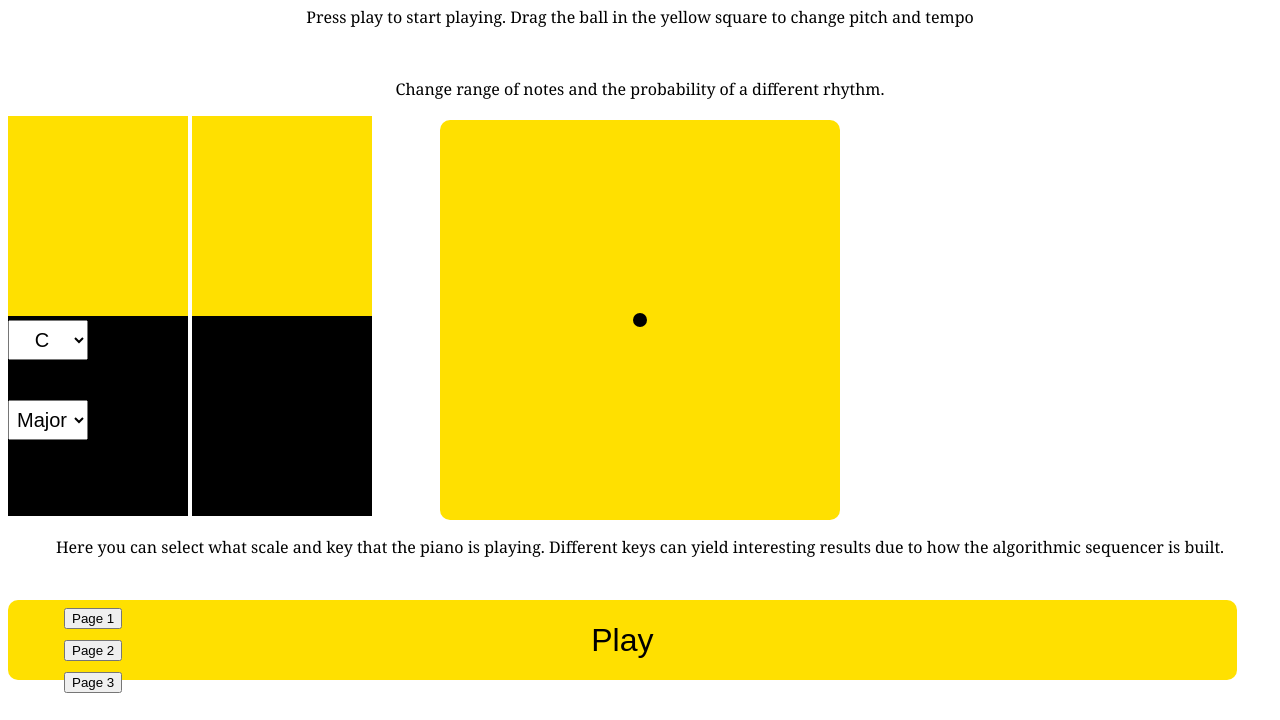
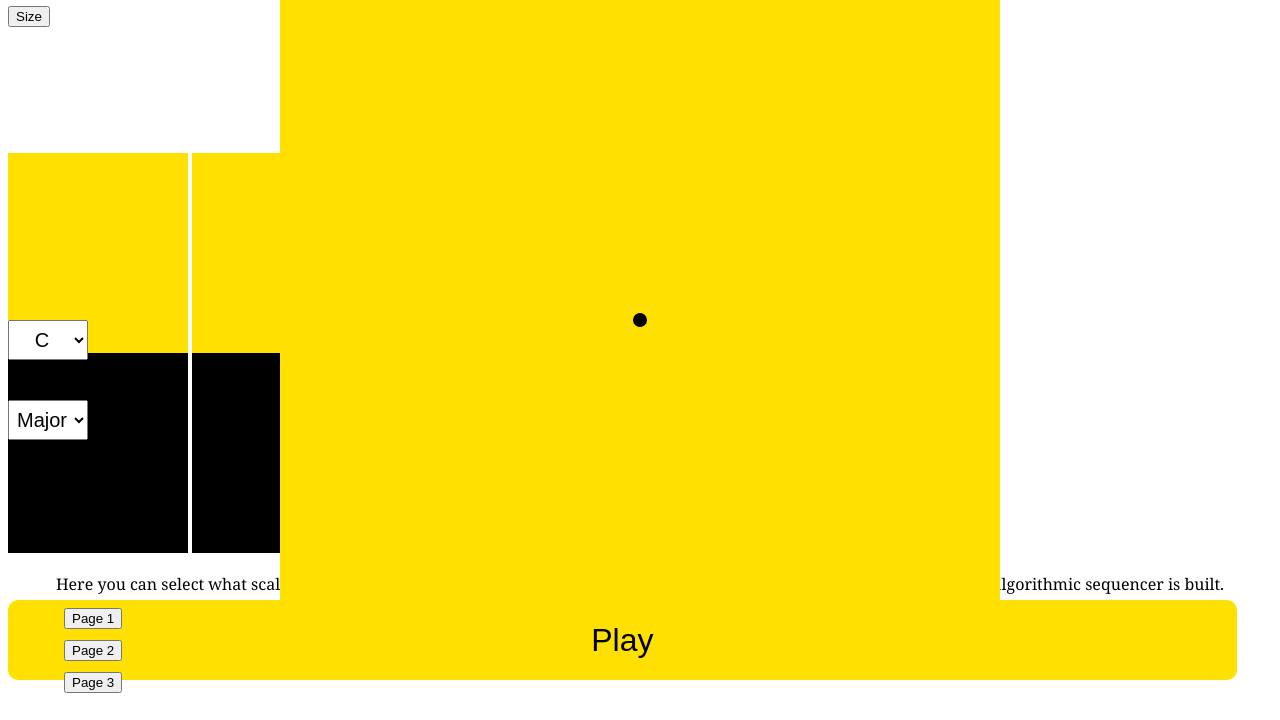
Before and after one commit to mattiashallsten/playityourself, a website: page index.html in a window 1280 px wide. Shown: the part 80-800 px from the top of the page. Drawn offline with nearby package versions, Linux system fonts and the light colour scheme; no server answers.

Commit message:
Mainly changes in directory structure + getting the actual screen size.

```diff
--- a/serverindex.html
+++ b/index.html
@@ -152,6 +152,7 @@
     <h1 id="title">
       Play it Yourself
     </h1>
+    <button id="size">Size</button>
 
     <!-- PAGE 1 -->
     <div id="page1">
@@ -160,7 +161,7 @@
           Press play to start playing. Drag the ball in the yellow square to change pitch and tempo
         </p>
       </div>
-      <canvas id="xyPad" height="400%" width="400%"></canvas><br>
+      <canvas id="xyPad"></canvas><br>
       <button id="playStatus">Play</button>
     </div>
 
@@ -226,6 +227,7 @@
 
     <script src="/socket.io/socket.io.js"></script>
     <script src="https://ajax.googleapis.com/ajax/libs/jquery/3.3.1/jquery.min.js"></script>
+    <!-- <script type="text/jscript" src="objectsizes.js"></script> -->
     <!-- <script src="scripts.js"></script> -->
 
     <script>
@@ -246,9 +248,32 @@
       var transpose = document.getElementById('transpose');
       var showPage1 = document.getElementById('showPage1');
       var showPage2 = document.getElementById('showPage2');
+      var size = document.getElementById('size');
+      var screenWidth = window.innerWidth;
+      var screenHeight = window.innerHeight;
+      var xyPadSize;
+
+      if(screenWidth > screenHeight) {
+        xyPadSize = screenHeight * 0.9;
+      } else {
+        xyPadSize = screenWidth * 0.9;
+      };
+
+
+      xyPad.width = xyPadSize;
+      xyPad.height = xyPadSize;
+
+
 
 
       var isPlaying = false;
+
+      size.addEventListener('click', function() {
+        var width = window.outerWidth;
+        var height = window.outerHeight;
+
+        socket.emit('size', [width,height])
+      })
 
 
 
```
Also changed, not shown: app.js (renamed from server/app.js, +8 -2 lines), objectsizes.js (added, +12 -0 lines), package.json (renamed from server/package.json), 3 other files.
